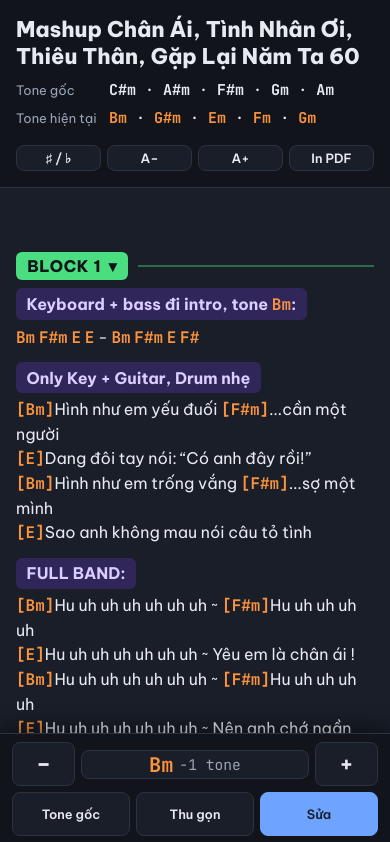
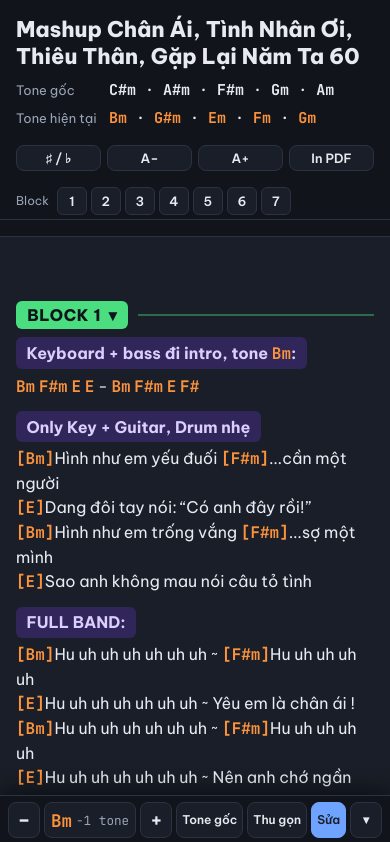
Before and after one commit to danglequocbao001/chordify-showing, a React (Vite) app: page / in a window 390 px wide. Shown: the top 842 px of the page. Built offline with nearby package versions, Linux system fonts and the light colour scheme.

Commit message:
chore: Update UI

```diff
--- a/src/App.jsx
+++ b/src/App.jsx
@@ -1,4 +1,4 @@
-import { Fragment, useState } from 'react'
+import { Fragment, useEffect, useState } from 'react'
 import { flushSync } from 'react-dom'
 import SONG from './song.txt?raw'
 import { layout } from './chords.js'
@@ -14,11 +14,34 @@ export default function App() {
   const [size, setSize] = useState(16)
   const [draft, setDraft] = useState(null) // textarea content while editing; null = reading
   const [folded, setFolded] = useState({}) // block index → folded; every block opens on load
+  const [barShown, setBarShown] = useState(true) // phones: the bottom bar, or just its ▴ button
 
   const text = custom ?? SONG
   const flat = flatPref ?? /\b[A-G]b/.test(text) // follow the sheet's own ♯/♭ notation until toggled
   const song = layout(text, shift, flat)
   const anyOpen = song.blocks.some((b, i) => b.block && !folded[i]) // then the button folds them all, else opens all
+
+  // Keep the screen on: phones dim mid-song. The lock drops whenever the tab is hidden, so take it again on return.
+  // Unsupported, refused (low battery) or plain http on a LAN IP: the screen just dims as usual.
+  useEffect(() => {
+    const lock = () => document.visibilityState === 'visible' && navigator.wakeLock?.request('screen').catch(() => {})
+    lock()
+    document.addEventListener('visibilitychange', lock)
+    return () => document.removeEventListener('visibilitychange', lock)
+  }, [])
+
+  // Saved PDFs take their file name from the page title: the song's while printing, the app's otherwise
+  useEffect(() => {
+    const app = document.title
+    const before = () => (document.title = song.title)
+    const after = () => (document.title = app)
+    window.addEventListener('beforeprint', before)
+    window.addEventListener('afterprint', after)
+    return () => {
+      window.removeEventListener('beforeprint', before)
+      window.removeEventListener('afterprint', after)
+    }
+  }, [song.title])
 
   const finishEditing = () => {
     if (draft !== text) {
@@ -33,7 +56,7 @@ export default function App() {
 
   const steps = `${shift > 0 ? '+' : '−'}${Math.abs(shift) / 2} tone`
 
-  // In the top bar on wide screens; on phones the same buttons sit above the sheet so the bottom bar stays short
+  // In the top bar on wide screens; on phones the same buttons sit above the sheet so the bottom bar stays one row
   const tools = (
     <>
       <button onClick={() => setFlatPref(!flat)} title="Đổi cách ghi thăng/giáng">
@@ -57,6 +80,30 @@ export default function App() {
     </>
   )
 
+  // Block shortcuts: a second row of the top bar on wide screens, a sticky strip above the sheet on phones.
+  // A jump opens the block if it was folded and lands it just under that sticky row, whatever its height.
+  const jump = draft === null && song.blocks.length > 1 && (
+    <nav className="jump" aria-label="Nhảy tới block">
+      <small>Block</small>
+      {song.blocks.map(
+        ({ block }, i) =>
+          block && (
+            <button
+              key={i}
+              onClick={e => {
+                setFolded(f => ({ ...f, [i]: false }))
+                const sticky = e.currentTarget.closest('.bar') ?? e.currentTarget.parentElement
+                const top = document.getElementById(`block-${i}`).getBoundingClientRect().top + window.scrollY
+                window.scrollTo({ top: top - sticky.offsetHeight - 8, behavior: 'smooth' })
+              }}
+            >
+              {block}
+            </button>
+          ),
+      )}
+    </nav>
+  )
+
   return (
     <div className="wrap" style={{ '--size': `${size}px` }}>
       <h1>{song.title}</h1>
@@ -72,7 +119,7 @@ export default function App() {
         </p>
       )}
 
-      <div className="bar">
+      <div className={barShown ? 'bar' : 'bar hidden'}>
         <div className="grp">
           <button className="step" onClick={() => setShift(s => (s - 1) % 12)} aria-label="Giảm nửa tone">
             −
@@ -106,8 +153,18 @@ export default function App() {
         <button className="primary" onClick={draft === null ? () => setDraft(text) : finishEditing}>
           {draft === null ? 'Sửa' : 'Xong'}
         </button>
+        <button
+          className="toggle"
+          onClick={() => setBarShown(!barShown)}
+          aria-expanded={barShown}
+          aria-label={barShown ? 'Ẩn thanh công cụ' : 'Hiện thanh công cụ'}
+        >
+          {barShown ? '▾' : '▴'}
+        </button>
+        {jump}
       </div>
       <div className="tools">{tools}</div>
+      {jump}
 
       {draft === null ? (
         <div className="sheet">
@@ -115,7 +172,7 @@ export default function App() {
             const body = lines.map((line, j) => <Line key={j} line={line} />)
             // native <details>: tapping the badge folds the block, onToggle copies that into `folded`
             return block ? (
-              <details key={i} open={!folded[i]} onToggle={e => setFolded(f => ({ ...f, [i]: !e.target.open }))}>
+              <details key={i} id={`block-${i}`} open={!folded[i]} onToggle={e => setFolded(f => ({ ...f, [i]: !e.target.open }))}>
                 <summary className="block">
                   <b>Block {block}</b>
                 </summary>
--- a/src/index.css
+++ b/src/index.css
@@ -89,7 +89,26 @@ h1 {
   display: contents;
 }
 
-.tools {
+.tools,
+.toggle {
+  display: none;
+}
+
+/* Block shortcuts: the bar's second row here, a sticky strip above the sheet on phones (the copy after .bar) */
+.jump {
+  display: flex;
+  flex-basis: 100%;
+  flex-wrap: wrap;
+  gap: 4px;
+  align-items: center;
+}
+
+.jump small {
+  margin-right: 4px;
+  color: var(--muted);
+}
+
+.wrap > .jump {
   display: none;
 }
 
@@ -307,12 +326,12 @@ textarea {
   }
 }
 
-/* phones: the tone controls move to a fixed bar at the bottom, in thumb reach, and the sheet runs edge to edge.
-   Bar: row 1 = − · key · +, row 2 = Tone gốc · Thu gọn · Sửa. The set-once buttons (♯/♭ · A− · A+ · In PDF)
-   sit in .tools above the sheet instead, so the bottom bar stays short. */
+/* phones: the tone controls move to one short fixed row at the bottom, in thumb reach, and the sheet runs edge
+   to edge. Bar: − · key · + · Tone gốc · Thu gọn · Sửa · ▾; ▾ hides it down to a lone ▴ in the corner. The rest
+   (♯/♭ · A− · A+ · In PDF) sits in .tools above the sheet, and the block shortcuts in a thin sticky strip. */
 @media (max-width: 640px) {
   .wrap {
-    padding-bottom: calc(140px + env(safe-area-inset-bottom, 0px));
+    padding-bottom: calc(64px + env(safe-area-inset-bottom, 0px));
   }
 
   h1 {
@@ -336,53 +355,76 @@ textarea {
   .bar {
     position: fixed;
     inset: auto 0 0;
-    display: flex;
-    flex-wrap: wrap;
-    gap: 6px;
-    padding: 8px max(12px, env(safe-area-inset-right, 0px)) calc(8px + env(safe-area-inset-bottom, 0px))
-      max(12px, env(safe-area-inset-left, 0px));
+    gap: 4px;
+    flex-wrap: nowrap;
+    align-items: stretch;
+    padding: 6px max(8px, env(safe-area-inset-right, 0px)) calc(6px + env(safe-area-inset-bottom, 0px))
+      max(8px, env(safe-area-inset-left, 0px));
     border-top: 1px solid var(--line);
     border-bottom: 0;
     box-shadow: 0 -6px 20px var(--shadow);
+  }
+
+  .bar.hidden {
+    inset: auto max(12px, env(safe-area-inset-right, 0px)) calc(12px + env(safe-area-inset-bottom, 0px)) auto;
+    padding: 0;
+    background: none;
+    border: 0;
+    box-shadow: none;
+  }
+
+  .bar.hidden > :not(.toggle) {
+    display: none;
   }
 
   .grp {
     display: contents;
   }
 
-  .grp:first-child {
-    display: flex;
-    flex-basis: 100%;
-    gap: 6px;
-  }
-
   .spacer,
-  .desk {
+  .desk,
+  .bar > .jump {
     display: none;
   }
 
   .bar button {
-    flex: 1;
     min-width: 0;
-    min-height: 44px;
-    padding: 4px;
-    font-size: 0.8rem;
+    min-height: 36px;
+    padding: 2px 5px;
+    font-size: 0.75rem;
     line-height: 1.15;
   }
 
-  .bar .step {
-    font-size: 1.5rem;
+  .bar .step,
+  .bar .primary,
+  .toggle {
+    flex: none;
   }
 
+  .bar .step,
+  .toggle {
+    display: block;
+    width: 32px;
+    padding: 0;
+    font-size: 1.3rem;
+  }
+
+  .bar.hidden .toggle {
+    box-shadow: 0 2px 12px var(--shadow);
+  }
+
+  /* the key never clips: on a narrow phone the word buttons give way and wrap to two lines instead.
+     ponytail: fits from 360px up; on 320px phones Tone gốc / Thu gọn clip, shorten the key's "−1 tone" if that matters */
   .key {
-    flex: 4;
+    flex: 1 0 auto;
     display: flex;
-    gap: 6px;
+    gap: 4px;
     align-items: center;
     justify-content: center;
     min-width: 0;
-    padding: 0 6px;
-    font-size: 1.1rem;
+    padding: 0 4px;
+    font-size: 0.95rem;
+    white-space: nowrap;
     background: var(--paper);
     border: 1px solid var(--line);
     border-radius: 8px;
@@ -393,6 +435,32 @@ textarea {
     padding: 14px 16px;
     border-inline: 0;
     border-radius: 0;
+  }
+
+  .wrap > .jump {
+    position: sticky;
+    top: env(safe-area-inset-top, 0px);
+    z-index: 2;
+    display: flex;
+    flex-wrap: nowrap;
+    margin: 12px -16px 0;
+    padding: 4px 16px;
+    overflow-x: auto;
+    background: var(--bg);
+    border-bottom: 1px solid var(--line);
+  }
+
+  .jump small {
+    font-size: 0.75rem;
+  }
+
+  .jump button {
+    flex: none;
+    min-width: 30px;
+    min-height: 28px;
+    padding: 0 6px;
+    font-size: 0.8rem;
+    border-radius: 6px;
   }
 }
 
@@ -416,7 +484,8 @@ textarea {
   }
 
   .bar,
-  .tools {
+  .tools,
+  .jump {
     display: none;
   }
 
```
